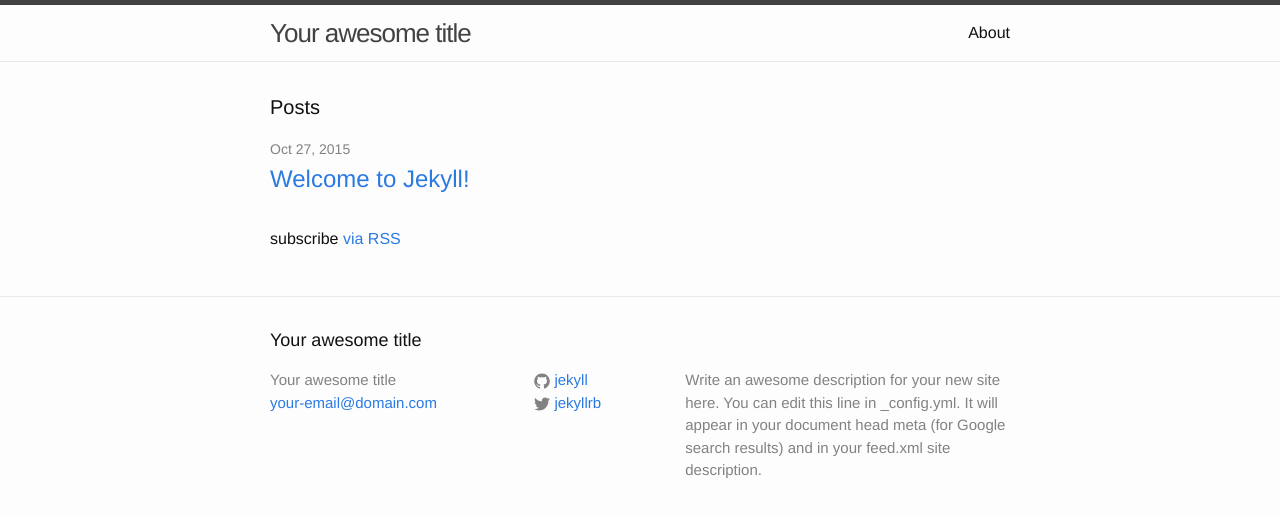
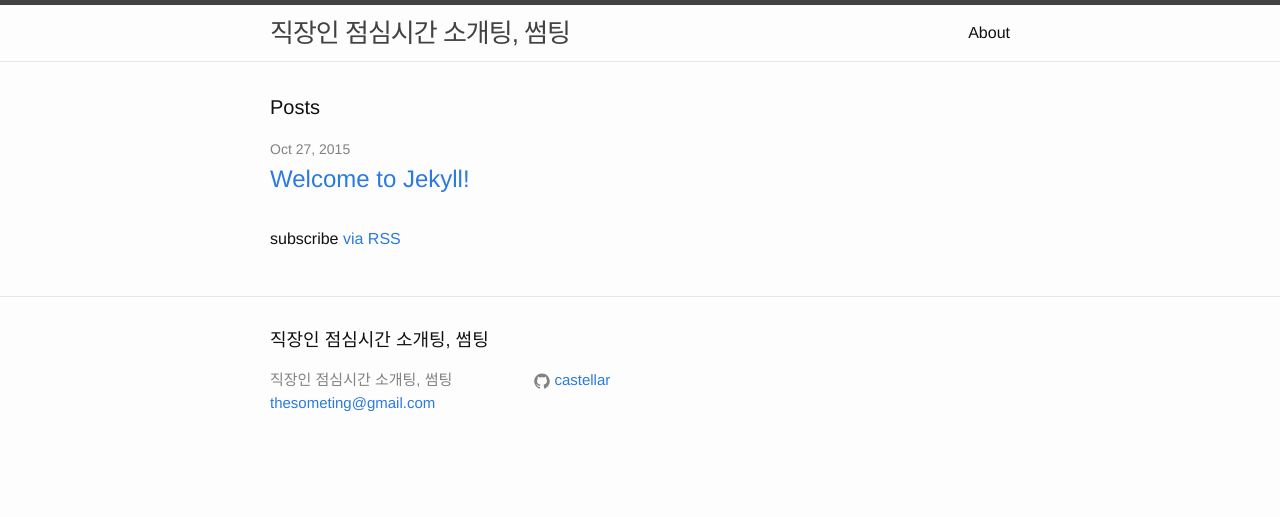
Before and after one commit to castellar/someting.me, a Jekyll site: the page built from index.html, in a window 1280 px wide. Shown: the top 517 px of the page. Built offline with Jekyll 4.4.1, drawn with Linux system fonts in a browser that asks for light colours.

Commit message:
config file modified

```diff
--- a/_config.yml
+++ b/_config.yml
@@ -1,14 +1,10 @@
 # Site settings
-title: Your awesome title
-email: your-email@domain.com
-description: > # this means to ignore newlines until "baseurl:"
-  Write an awesome description for your new site here. You can edit this
-  line in _config.yml. It will appear in your document head meta (for
-  Google search results) and in your feed.xml site description.
+title: 직장인 점심시간 소개팅, 썸팅
+email: thesometing@gmail.com
+description: "" # this means to ignore newlines until "baseurl:"
 baseurl: "" # the subpath of your site, e.g. /blog/
-url: "http://yourdomain.com" # the base hostname & protocol for your site
-twitter_username: jekyllrb
-github_username:  jekyll
+url: "http://someting.me" # the base hostname & protocol for your site
+github_username: castellar
 
 # Build settings
 markdown: kramdown
```
